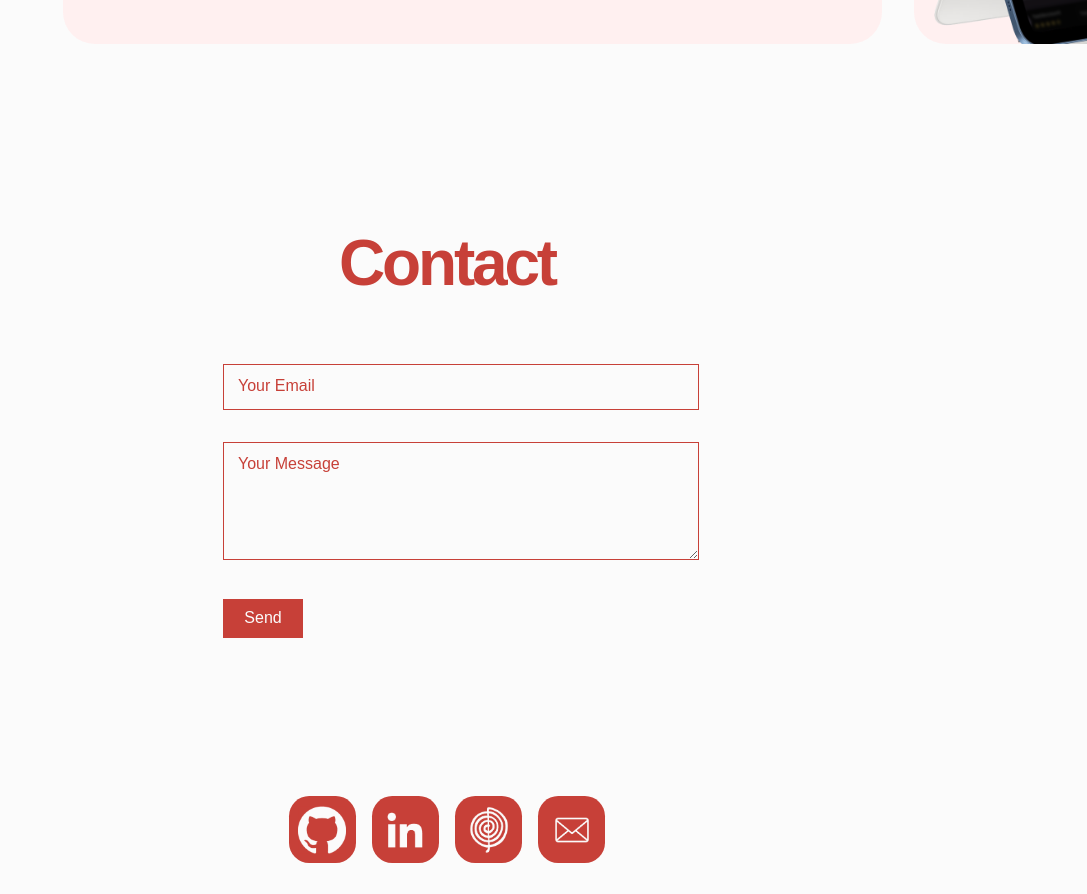
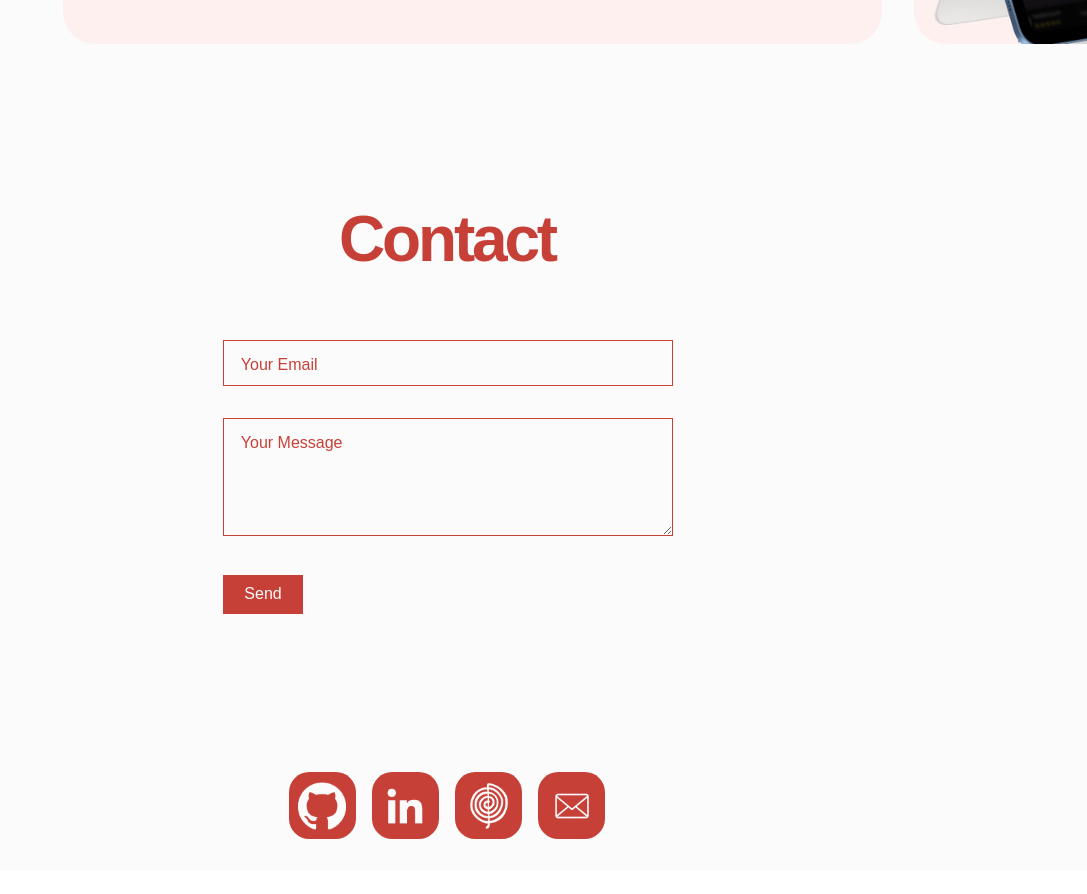
Before and after one commit to eigsi/portfolio, a React (Vite) app: page / in a window 1280 px wide. Shown: the part 3180-4074 px from the top of the page, without its empty margins (193-1280 px from the left). After the commit the page ends 4050 px from the top, so only its background shows below. Built offline with nearby package versions, Linux system fonts and the light colour scheme; a web font is replaced by a local one.

Commit message:
update contact

```diff
--- a/src/assets/css/Contact.css
+++ b/src/assets/css/Contact.css
@@ -1,10 +1,21 @@
 .contact {
-    margin-top: 10vh;
+    margin-top: 7vh;
     width: 100%;
     display: flex;
     flex-direction: column;
     align-items: center;
     justify-content: center;
+
+    /* transition */
+    opacity: 0;
+    transform: translateY(150px) scale(0.9);
+    transition: 0.3s ease-out;
+}
+
+.contact.in-view {
+    /* fin de transition */
+    opacity: 1;
+    transform: translateY(0) scale(1);
 }
 
 .contact form {
@@ -12,6 +23,7 @@
     flex-direction: column;
     align-items: flex-start;
 }
+
 .sendButton {
     width: 5rem;
     color: #FBFBFB;
--- a/src/assets/css/FloatingLabel.css
+++ b/src/assets/css/FloatingLabel.css
@@ -4,8 +4,8 @@
 }
 
 input, textarea {
+    width: calc(100% - 1.6rem);
     padding: 0.8rem;
-    width: 100%;
     border: .1rem solid #c74038;
     font-size: 1rem;
     outline: none;
@@ -16,8 +16,8 @@ input, textarea {
 
 label {
     position: absolute;
-    left: 10px;
-    top: 10px;
+    left: .8rem;
+    top: .8rem;
     background: #FBFBFB;
     padding: 0 5px;
     color: #c74038;
--- a/src/components/Contact.tsx
+++ b/src/components/Contact.tsx
@@ -1,42 +1,42 @@
-import { useRef, useEffect } from 'react';
-import { gsap } from 'gsap';
 import FloatingLabelInput from './FloatingLabel';
-import '/src/assets/css/Contact.css';
+import '/src/assets/css/Contact.css'
+import { useRef, useEffect } from 'react'
 
 function Contact() {
-    const formRef = useRef<HTMLDivElement>(null);
+    const formRef = useRef<HTMLHeadingElement>(null);
 
     useEffect(() => {
         if (formRef.current) {
-            gsap.fromTo(
-                formRef.current,
-                { opacity: 0, y: 200, scale: 1.5 },
-                {
-                    opacity: 1,
-                    y: 0,
-                    scale: 1,
-                    duration: 1.2,
-                    ease: "power2.out",
-                    scrollTrigger: {
-                        trigger: formRef.current,
-                        start: "top 100%",
-                        toggleActions: "play"
-                    }
-                }
-            );
+          const observer = new IntersectionObserver(
+            ([entry]) => {
+              if (entry.isIntersecting) {
+                entry.target.classList.add('in-view');
+              } else {
+                entry.target.classList.remove('in-view');
+              }
+            },
+            {
+              threshold: 0.5,
+            }
+          );
+
+          observer.observe(formRef.current);
+
+          return () => observer.disconnect();
         }
-    }, []);
+      }, []);
+
 
     return (
-        <section className="contact" id="contact" ref={formRef}>
+        <section className="contact" id='contact' ref={formRef}>
             <h2>Contact</h2>
             <form action="https://formspree.io/f/{ton_form_id}" method="POST">
                 <FloatingLabelInput label="Your Email" name="email" type="email" />
                 <FloatingLabelInput label="Your Message" name="message" isTextarea={true} />
-                <button className="sendButton">Send</button>
+                <button className='sendButton'>Send</button>
             </form>
         </section>
     );
-}
+};
 
 export default Contact;
--- a/src/components/Footer.tsx
+++ b/src/components/Footer.tsx
@@ -6,12 +6,12 @@ function Footer() {
       <div className="footerContent">
         <ul className="footer-links">
           <li>
-            <a href="https://github.com/tonGitHub" target="_blank" rel="noopener noreferrer">
+            <a href="https://github.com/eigsi" target="_blank" rel="noopener noreferrer">
               <img src="src/assets/images/footer/githubRed.png" alt="github" />
             </a>
           </li>
           <li>
-            <a href="https://linkedin.com/in/tonLinkedIn" target="_blank" rel="noopener noreferrer">
+            <a href="https://linkedin.com/in/antoine-simon-a1105a2a2" target="_blank" rel="noopener noreferrer">
             <img src="src/assets/images/footer/linkedinRed.png" alt="linkedin" />
             </a>
           </li>
@@ -21,7 +21,7 @@ function Footer() {
             </a>
           </li>
           <li>
-            <a href="mailto:tonEmail@gmail.com">
+            <a href="mailto:antoine.simon.26@eigsi.fr">
             <img src="src/assets/images/footer/mailRed.png" alt="mail" />
 
             </a>
--- a/src/components/Header.tsx
+++ b/src/components/Header.tsx
@@ -28,7 +28,7 @@ function Header() {
                     } else if (targetId === 'projects') {
                         offset = 200;
                     } else if (targetId === 'contact') {
-                        offset = 150;
+                        offset = 180;
                     }
                     gsap.to(window, {
                         scrollTo: target.offsetTop - offset,
```
